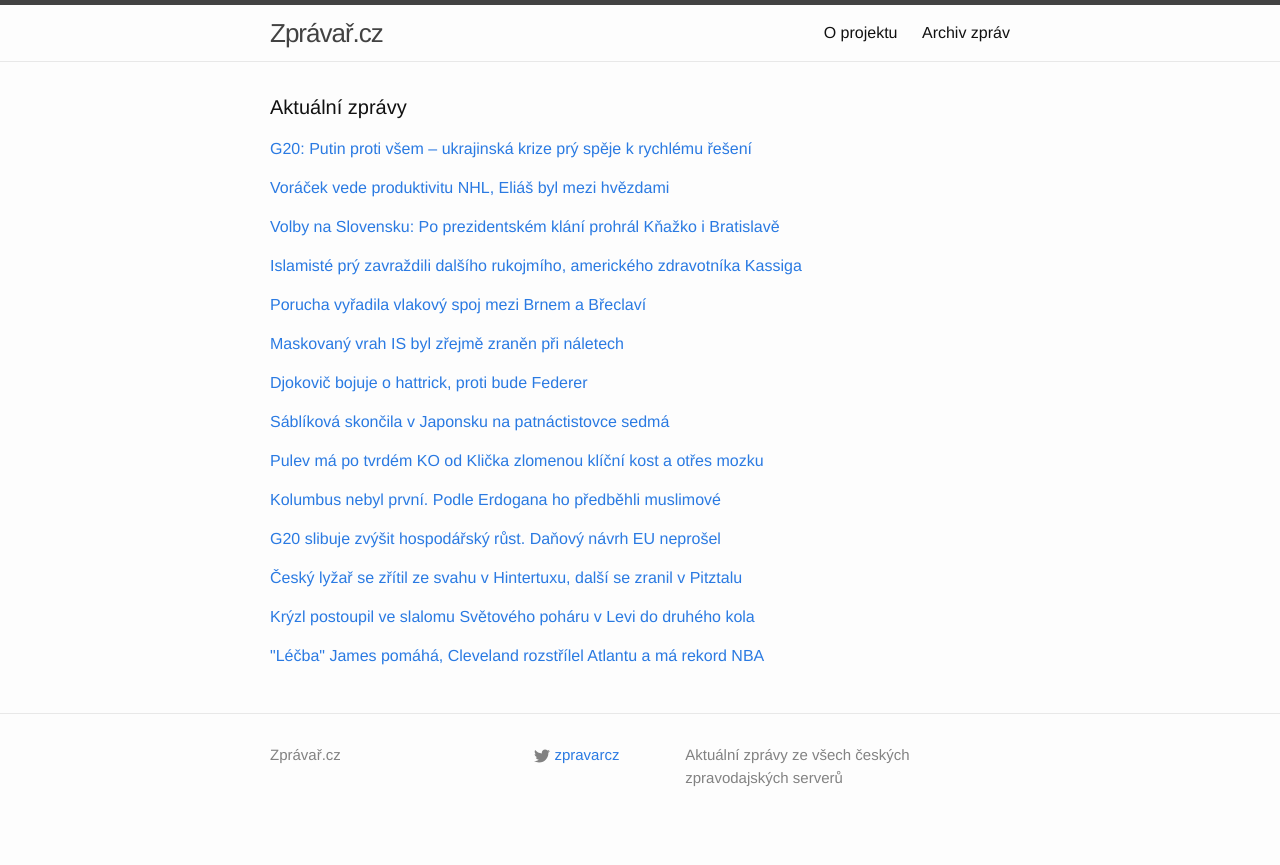
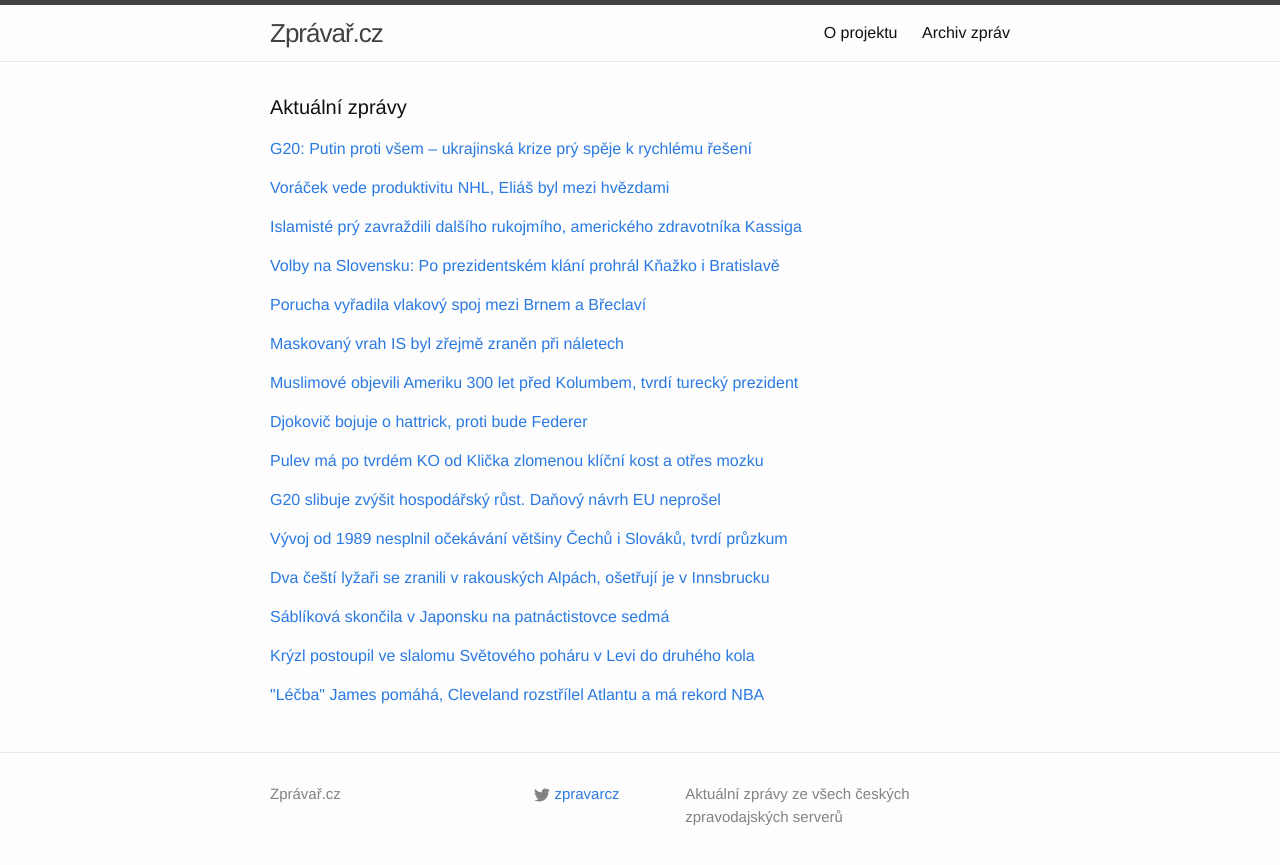
Before and after one commit to adliska/zpravar, a Jekyll site: the page built from index.html, in a window 1280 px wide. Shown: the top 865 px of the page. Built offline with Jekyll 4.4.1, drawn with Linux system fonts in a browser that asks for light colours; some of the changed lines change nothing that is shown.

Commit message:
zpravar news update

```diff
--- a/index.html
+++ b/index.html
@@ -37,8 +37,21 @@ layout: default
 <li><a href=http://sport.aktualne.cz/voracek-v-noci-zase-zaril-a-uz-vede-produktivitu-cele-nhl/r~d757d65c6d5411e4b6d20025900fea04/>Voráček v noci zase zářil a už vede produktivitu celé NHL - sport.aktualne.cz</a></li>
 <li><a href=http://sport.aktualne.cz/tlusty-a-hemsky-bodovali-jejich-tymy-vsak-prohraly/r~b3fa94a06d2311e49bec0025900fea04/>Tlustý a Hemský bodovali, jejich týmy však prohrály - sport.aktualne.cz</a></li>
 </ul>
-</div><p><a href="javascript:;" onclick="toggle_visibility('zpravy2')">Volby na Slovensku: Po prezidentském klání prohrál Kňažko i Bratislavě</a></p>
+</div><p><a href="javascript:;" onclick="toggle_visibility('zpravy2')">Islamisté prý zavraždili dalšího rukojmího, amerického zdravotníka Kassiga</a></p>
 <div id="zpravy2" style="display:none">
+<ul>
+<li><a href=http://zpravy.e15.cz/zahranicni/udalosti/islamiste-pry-zavrazdili-dalsiho-rukojmiho-americkeho-zdravotnika-kassiga-1137507>Islamisté prý zavraždili dalšího rukojmího, amerického zdravotníka Kassiga - zpravy.e15.cz</a></li>
+<li><a href=http://zpravy.e15.cz/zahranicni/udalosti/islamiste-pry-stali-dalsiho-rukojmiho-americkeho-zdravotnika-kassiga-1137507>Islamisté prý sťali dalšího rukojmího, amerického zdravotníka Kassiga - zpravy.e15.cz</a></li>
+<li><a href=http://www.tyden.cz/rubriky/zahranici/asie-a-oceanie/islamiste-popravili-dalsi-rukojmi-prosby-rodicu-nepomohly_324431.html>Islamisté popravili další rukojmí. Prosby rodičů nepomohly - www.tyden.cz</a></li>
+<li><a href=http://echo24.cz/a/ikyn6>Islámský stát zavraždil dalšího rukojmího, Američana Kassiga - echo24.cz</a></li>
+<li><a href=http://zahranicni.ihned.cz/blizky-vychod/c1-63129170-islamiste-udajne-zavrazdili-dalsiho-americana-zaznam-opet-zverejnili>Islámisté údajně zavraždili dalšího Američana. Záznam opět zveřejnili - zahranicni.ihned.cz</a></li>
+<li><a href=http://www.ceskatelevize.cz/ct24/svet/292580-islamsky-stat-natocil-dalsi-vrazdu-obeti-je-pry-mlady-american/>Islámský stát natočil další vraždu, obětí je prý mladý Američan - www.ceskatelevize.cz</a></li>
+<li><a href=http://zpravy.aktualne.cz/zahranici/dalsi-popraveny-islamsky-stat-zverejnil-nove-video/r~0123a03a6d7611e4aff10025900fea04/>Další popravený. Islámský stát zveřejnil nové video - zpravy.aktualne.cz</a></li>
+<li><a href=http://zpravy.idnes.cz/islamsky-stat-popravil-americkeho-humanitarniho-pracovnika-petera-kassiga-17f-/zahranicni.aspx?c=A141116_103553_zahranicni_im>Islamisté zavraždili dalšího zajatce, prosby rodičů je neobměkčily - zpravy.idnes.cz</a></li>
+<li><a href=http://www.rozhlas.cz/_zprava/radikalove-z-organizace-islamsky-stat-pry-zavrazdili-dalsi-rukojmi--1421194>Radikálové z organizace Islámský stát prý zavraždili další rukojmí  - www.rozhlas.cz</a></li>
+</ul>
+</div><p><a href="javascript:;" onclick="toggle_visibility('zpravy3')">Volby na Slovensku: Po prezidentském klání prohrál Kňažko i Bratislavě</a></p>
+<div id="zpravy3" style="display:none">
 <ul>
 <li><a href=http://zpravy.e15.cz/zahranicni/politika/volby-na-slovensku-po-prezidentskem-klani-prohral-knazko-i-bratislave-1137500>Volby na Slovensku: Po prezidentském klání prohrál Kňažko i Bratislavě - zpravy.e15.cz</a></li>
 <li><a href=http://zpravy.aktualne.cz/zahranici/knazko-bratislavu-neziskal-slovaci-volili-vedeni-mest/r~dcbf40806d6d11e4b5c5002590604f2e/>Kňažko Bratislavu nezískal. Slováci volili vedení měst - zpravy.aktualne.cz</a></li>
@@ -49,19 +62,6 @@ layout: default
 <li><a href=http://www.ceskatelevize.cz/ct24/svet/292573-slovensko-ma-za-sebou-komunalni-volby-pozici-nejsilnejsi-strany-potvrdil-smer/>Slovensko má za sebou komunální volby, pozici nejsilnější strany potvrdil Smer - www.ceskatelevize.cz</a></li>
 <li><a href=http://www.ceskenoviny.cz/zpravy/zpravy/ve-volbach-v-bratislave-neuspel-primator-ftacnik-ani-knazko/1147853>Ve volbách v Bratislavě neuspěl primátor Ftáčnik ani Kňažko - www.ceskenoviny.cz</a></li>
 <li><a href=http://zpravy.idnes.cz/volby-v-bratislave-0ag-/zahranicni.aspx?c=A141116_070310_zahranicni_cen>Kňažko neuspěl po prezidentských volbách ani v boji o Bratislavu - zpravy.idnes.cz</a></li>
-</ul>
-</div><p><a href="javascript:;" onclick="toggle_visibility('zpravy3')">Islamisté prý zavraždili dalšího rukojmího, amerického zdravotníka Kassiga</a></p>
-<div id="zpravy3" style="display:none">
-<ul>
-<li><a href=http://zpravy.e15.cz/zahranicni/udalosti/islamiste-pry-zavrazdili-dalsiho-rukojmiho-americkeho-zdravotnika-kassiga-1137507>Islamisté prý zavraždili dalšího rukojmího, amerického zdravotníka Kassiga - zpravy.e15.cz</a></li>
-<li><a href=http://zpravy.e15.cz/zahranicni/udalosti/islamiste-pry-stali-dalsiho-rukojmiho-americkeho-zdravotnika-kassiga-1137507>Islamisté prý sťali dalšího rukojmího, amerického zdravotníka Kassiga - zpravy.e15.cz</a></li>
-<li><a href=http://www.tyden.cz/rubriky/zahranici/asie-a-oceanie/islamiste-popravili-dalsi-rukojmi-prosby-rodicu-nepomohly_324431.html>Islamisté popravili další rukojmí. Prosby rodičů nepomohly - www.tyden.cz</a></li>
-<li><a href=http://echo24.cz/a/ikyn6>Islámský stát zavraždil dalšího rukojmího, Američana Kassiga - echo24.cz</a></li>
-<li><a href=http://zahranicni.ihned.cz/blizky-vychod/c1-63129170-islamiste-udajne-zavrazdili-dalsiho-americana-zaznam-opet-zverejnili>Islámisté údajně zavraždili dalšího Američana. Záznam opět zveřejnili - zahranicni.ihned.cz</a></li>
-<li><a href=http://www.ceskatelevize.cz/ct24/svet/292580-islamsky-stat-natocil-dalsi-vrazdu-obeti-je-pry-mlady-american/>Islámský stát natočil další vraždu, obětí je prý mladý Američan - www.ceskatelevize.cz</a></li>
-<li><a href=http://zpravy.aktualne.cz/zahranici/dalsi-popraveny-islamsky-stat-zverejnil-nove-video/r~0123a03a6d7611e4aff10025900fea04/>Další popravený. Islámský stát zveřejnil nové video - zpravy.aktualne.cz</a></li>
-<li><a href=http://zpravy.idnes.cz/islamsky-stat-popravil-americkeho-humanitarniho-pracovnika-petera-kassiga-17f-/zahranicni.aspx?c=A141116_103553_zahranicni_im>Islamisté zavraždili dalšího zajatce, prosby rodičů je neobměkčily - zpravy.idnes.cz</a></li>
-<li><a href=http://www.rozhlas.cz/_zprava/radikalove-z-organizace-islamsky-stat-pry-zavrazdili-dalsi-rukojmi--1421194>Radikálové z organizace Islámský stát prý zavraždili další rukojmí  - www.rozhlas.cz</a></li>
 </ul>
 </div><p><a href="javascript:;" onclick="toggle_visibility('zpravy4')">Porucha vyřadila vlakový spoj mezi Brnem a Břeclaví</a></p>
 <div id="zpravy4" style="display:none">
@@ -82,22 +82,23 @@ layout: default
 <li><a href=http://www.novinky.cz/zahranicni/blizky-a-stredni-vychod/353641-pri-naletu-na-pozice-islamskeho-statu-byl-zranen-i-vrah-zapadnich-rukojmich.html>Při náletu na pozice Islámského státu byl zraněn i vrah západních rukojmích - www.novinky.cz</a></li>
 <li><a href=http://www.ceskenoviny.cz/zpravy/zpravy/vrah-zapadnich-rukojmich-islamskeho-statu-byl-pry-zranen/1147849>Vrah západních rukojmích Islámského státu byl prý zraněn - www.ceskenoviny.cz</a></li>
 </ul>
-</div><p><a href="javascript:;" onclick="toggle_visibility('zpravy6')">Djokovič bojuje o hattrick, proti bude Federer</a></p>
+</div><p><a href="javascript:;" onclick="toggle_visibility('zpravy6')">Muslimové objevili Ameriku 300 let před Kolumbem, tvrdí turecký prezident</a></p>
 <div id="zpravy6" style="display:none">
+<ul>
+<li><a href=http://www.novinky.cz/zahranicni/353664-muslimove-objevili-ameriku-300-let-pred-kolumbem-tvrdi-turecky-prezident.html>Muslimové objevili Ameriku 300 let před Kolumbem, tvrdí turecký prezident - www.novinky.cz</a></li>
+<li><a href=http://zpravy.aktualne.cz/zahranici/kolumbus-nebyl-prvni-podle-erdogana-ho-predbehli-muslimove/r~03917f8a6d7211e4845a002590604f2e/>Kolumbus nebyl první. Podle Erdogana ho předběhli muslimové - zpravy.aktualne.cz</a></li>
+<li><a href=http://zahranicni.ihned.cz/blizky-vychod/c1-63128770-ameriku-objevili-muslimove-prohlasil-turecky-prezident-erdogan>Ameriku objevili muslimové, prohlásil turecký prezident Erdogan - zahranicni.ihned.cz</a></li>
+<li><a href=http://zpravy.e15.cz/zahranicni/udalosti/muslimove-byli-v-americe-pred-kolumbem-tvrdi-turecky-prezident-1137495>Muslimové byli v Americe před Kolumbem, tvrdí turecký prezident - zpravy.e15.cz</a></li>
+<li><a href=http://zpravy.idnes.cz/erdogan-tvrdi-ze-ameriku-objevili-muslimove-fmr-/zahranicni.aspx?c=A141116_075257_zahranicni_cen>Muslimové objevili Ameriku, říká turecký prezident s odvoláním na Kolumba - zpravy.idnes.cz</a></li>
+</ul>
+</div><p><a href="javascript:;" onclick="toggle_visibility('zpravy7')">Djokovič bojuje o hattrick, proti bude Federer</a></p>
+<div id="zpravy7" style="display:none">
 <ul>
 <li><a href=http://www.tyden.cz/rubriky/sport/tenis/djokovic-bojuje-o-hattrick-proti-bude-federer_324429.html>Djokovič bojuje o hattrick, proti bude Federer - www.tyden.cz</a></li>
 <li><a href=http://sport.aktualne.cz/velke-finale-je-tu-zabrani-federer-djokovicovi-v-hattricku/r~99aad4e06d1c11e4b6d20025900fea04/>Velké finále je tu. Zabrání Federer Djokovičovi v hattricku? - sport.aktualne.cz</a></li>
 <li><a href=http://sport.idnes.cz/tenis-turnaj-mistru-federer-wawrinka-d80-/tenis.aspx?c=A141116_073439_tenis_rou>Mečboly, spory, obrat. Epický boj parťáků. Federer: Měl jsem štěstí - sport.idnes.cz</a></li>
 <li><a href=http://www.rozhlas.cz/_zprava/djokovic-a-federer-se-utkaji-ve-finale-londynskeho-turnaje-mistru--1421099>Djokovič a Federer se utkají ve finále londýnského Turnaje mistrů - www.rozhlas.cz</a></li>
 <li><a href=http://www.sportovninoviny.cz/zpravy/djokovic-a-federer-se-utkaji-ve-finale-turnaje-mistru/1147755>Djokovič a Federer se utkají ve finále Turnaje mistrů - www.sportovninoviny.cz</a></li>
-</ul>
-</div><p><a href="javascript:;" onclick="toggle_visibility('zpravy7')">Sáblíková skončila v Japonsku na patnáctistovce sedmá</a></p>
-<div id="zpravy7" style="display:none">
-<ul>
-<li><a href=http://www.sportovninoviny.cz/zpravy/sablikova-skoncila-v-japonsku-na-patnactistovce-sedma/1147868>Sáblíková skončila v Japonsku na patnáctistovce sedmá - www.sportovninoviny.cz</a></li>
-<li><a href=http://www.denik.cz/zimni_sporty/sablikova-byla-na-1500-m-sedma-erbanove-na-petistovce-unikla-desitka-20141116.html>Sáblíková byla na 1500 m sedmá, Erbanové na pětistovce unikla desítka - www.denik.cz</a></li>
-<li><a href=http://sport.aktualne.cz/sablikova-skoncila-na-v-japonsku-na-patnactistovce-sedma/r~3df047766d6611e4845a002590604f2e/>Sáblíková skončila na v Japonsku na patnáctistovce sedmá - sport.aktualne.cz</a></li>
-<li><a href=http://www.sportovninoviny.cz/zpravy/sablikova-skoncila-na-sp-v-japonsku-na-patnactistovce-sedma/1147868>Sáblíková skončila na SP v Japonsku na patnáctistovce sedmá - www.sportovninoviny.cz</a></li>
 </ul>
 </div><p><a href="javascript:;" onclick="toggle_visibility('zpravy8')">Pulev má po tvrdém KO od Klička zlomenou klíční kost a otřes mozku</a></p>
 <div id="zpravy8" style="display:none">
@@ -107,38 +108,47 @@ layout: default
 <li><a href=http://www.sportovninoviny.cz/zpravy/pulev-ma-po-ko-od-klicka-zlomenou-licni-kost-a-otres-mozku/1147901>Pulev má po KO od Klička zlomenou lícní kost a otřes mozku - www.sportovninoviny.cz</a></li>
 <li><a href=http://www.rozhlas.cz/_zprava/klicko-knokautoval-puleva-a-posedmnacte-obhajil-mistrovsky-pas--1421175>Kličko knokautoval Puleva a posedmnácté obhájil mistrovský pás - www.rozhlas.cz</a></li>
 </ul>
-</div><p><a href="javascript:;" onclick="toggle_visibility('zpravy9')">Kolumbus nebyl první. Podle Erdogana ho předběhli muslimové</a></p>
+</div><p><a href="javascript:;" onclick="toggle_visibility('zpravy9')">G20 slibuje zvýšit hospodářský růst. Daňový návrh EU neprošel</a></p>
 <div id="zpravy9" style="display:none">
-<ul>
-<li><a href=http://zpravy.aktualne.cz/zahranici/kolumbus-nebyl-prvni-podle-erdogana-ho-predbehli-muslimove/r~03917f8a6d7211e4845a002590604f2e/>Kolumbus nebyl první. Podle Erdogana ho předběhli muslimové - zpravy.aktualne.cz</a></li>
-<li><a href=http://zahranicni.ihned.cz/blizky-vychod/c1-63128770-ameriku-objevili-muslimove-prohlasil-turecky-prezident-erdogan>Ameriku objevili muslimové, prohlásil turecký prezident Erdogan - zahranicni.ihned.cz</a></li>
-<li><a href=http://zpravy.e15.cz/zahranicni/udalosti/muslimove-byli-v-americe-pred-kolumbem-tvrdi-turecky-prezident-1137495>Muslimové byli v Americe před Kolumbem, tvrdí turecký prezident - zpravy.e15.cz</a></li>
-<li><a href=http://zpravy.idnes.cz/erdogan-tvrdi-ze-ameriku-objevili-muslimove-fmr-/zahranicni.aspx?c=A141116_075257_zahranicni_cen>Muslimové objevili Ameriku, říká turecký prezident s odvoláním na Kolumba - zpravy.idnes.cz</a></li>
-</ul>
-</div><p><a href="javascript:;" onclick="toggle_visibility('zpravy10')">G20 slibuje zvýšit hospodářský růst. Daňový návrh EU neprošel</a></p>
-<div id="zpravy10" style="display:none">
 <ul>
 <li><a href=http://zpravy.e15.cz/zahranicni/ekonomika/g20-slibuje-zvysit-hospodarsky-rust-danovy-navrh-eu-neprosel-1137505>G20 slibuje zvýšit hospodářský růst. Daňový návrh EU neprošel - zpravy.e15.cz</a></li>
 <li><a href=http://www.denik.cz/ekonomika/g20-si-stanovila-cil-rust-ekonomik-o-2-1-procenta-v-pristich-peti-letech-2014111.html>G20 si stanovila cíl: růst ekonomik o 2,1 procenta v příštích pěti letech - www.denik.cz</a></li>
 <li><a href=http://www.financninoviny.cz/zpravodajstvi/zpravy/g20-chce-dosahnout-rustu-svych-ekonomik-o-2-1-procenta/1147866>G20 chce dosáhnout růstu svých ekonomik o 2,1 procenta - www.financninoviny.cz</a></li>
 <li><a href=http://byznys.ihned.cz/zpravodajstvi-svet/c1-63128560-g20-podpori-rust-ekonomik-posilit-maji-o-2-1-procenta-do-peti-let>G20 podpoří růst ekonomik, posílit mají o 2,1 procenta do pěti let - byznys.ihned.cz</a></li>
 </ul>
-</div><p><a href="javascript:;" onclick="toggle_visibility('zpravy11')">Český lyžař se zřítil ze svahu v Hintertuxu, další se zranil v Pitztalu</a></p>
+</div><p><a href="javascript:;" onclick="toggle_visibility('zpravy10')">Vývoj od 1989 nesplnil očekávání většiny Čechů i Slováků, tvrdí průzkum </a></p>
+<div id="zpravy10" style="display:none">
+<ul>
+<li><a href=http://www.lidovky.cz/vyvoj-od-1989-nesplnil-ocekavani-vetsiny-cechu-i-slovaku-tvrdi-pruzkum-1kj-/zpravy-domov.aspx?c=A141116_133120_ln_domov_mct>Vývoj od 1989 nesplnil očekávání většiny Čechů i Slováků, tvrdí průzkum  - www.lidovky.cz</a></li>
+<li><a href=http://zpravy.idnes.cz/nesplnena-ocekavani-cechu-a-slovaku-d6x-/domaci.aspx?c=A141116_132102_domaci_cen>Čekali jsme víc, říká většina Čechů a Slováků 25 let po Listopadu - zpravy.idnes.cz</a></li>
+<li><a href=http://echo24.cz/a/inb4N>Vývoj od 1989 zklamal 54 % Čechů a 70 %  Slováků - echo24.cz</a></li>
+<li><a href=http://www.ceskenoviny.cz/zpravy/zpravy/pruzkum-vyvoj-od-1989-nesplnil-ocekavani-vetsiny-cechu-i-slovaku/1147913>Průzkum: Vývoj od 1989 nesplnil očekávání většiny Čechů i Slováků - www.ceskenoviny.cz</a></li>
+</ul>
+</div><p><a href="javascript:;" onclick="toggle_visibility('zpravy11')">Dva čeští lyžaři se zranili v rakouských Alpách, ošetřují je v Innsbrucku </a></p>
 <div id="zpravy11" style="display:none">
 <ul>
+<li><a href=http://www.lidovky.cz/dva-cesti-lyzari-se-zranili-v-rakouskych-alpach-osetruji-je-v-innsbrucku-1qc-/zpravy-svet.aspx?c=A141116_130744_ln_zahranici_mct>Dva čeští lyžaři se zranili v rakouských Alpách, ošetřují je v Innsbrucku  - www.lidovky.cz</a></li>
 <li><a href=http://zpravy.idnes.cz/zraneni-cesti-lyzari-v-alpach-d2g-/zahranicni.aspx?c=A141116_120025_zahranicni_cen>Český lyžař se zřítil ze svahu v Hintertuxu, další se zranil v Pitztalu - zpravy.idnes.cz</a></li>
 <li><a href=http://www.novinky.cz/zahranicni/evropa/353652-v-alpach-se-zranili-dva-cesti-lyzari-jeden-se-zritil-ze-svahu.html>V Alpách se zranili dva čeští lyžaři, jeden se zřítil ze svahu - www.novinky.cz</a></li>
 <li><a href=http://zpravy.aktualne.cz/v-rakouskych-alpach-se-vazne-zranili-dva-cesti-lyzari/r~8c39e49a6d7b11e4833a0025900fea04/>V rakouských Alpách se vážně zranili dva čeští lyžaři - zpravy.aktualne.cz</a></li>
 </ul>
-</div><p><a href="javascript:;" onclick="toggle_visibility('zpravy12')">Krýzl postoupil ve slalomu Světového poháru v Levi do druhého kola</a></p>
+</div><p><a href="javascript:;" onclick="toggle_visibility('zpravy12')">Sáblíková skončila v Japonsku na patnáctistovce sedmá</a></p>
 <div id="zpravy12" style="display:none">
+<ul>
+<li><a href=http://www.sportovninoviny.cz/zpravy/sablikova-skoncila-v-japonsku-na-patnactistovce-sedma/1147868>Sáblíková skončila v Japonsku na patnáctistovce sedmá - www.sportovninoviny.cz</a></li>
+<li><a href=http://www.denik.cz/zimni_sporty/sablikova-byla-na-1500-m-sedma-erbanove-na-petistovce-unikla-desitka-20141116.html>Sáblíková byla na 1500 m sedmá, Erbanové na pětistovce unikla desítka - www.denik.cz</a></li>
+<li><a href=http://sport.aktualne.cz/sablikova-skoncila-na-v-japonsku-na-patnactistovce-sedma/r~3df047766d6611e4845a002590604f2e/>Sáblíková skončila na v Japonsku na patnáctistovce sedmá - sport.aktualne.cz</a></li>
+<li><a href=http://www.sportovninoviny.cz/zpravy/sablikova-skoncila-na-sp-v-japonsku-na-patnactistovce-sedma/1147868>Sáblíková skončila na SP v Japonsku na patnáctistovce sedmá - www.sportovninoviny.cz</a></li>
+</ul>
+</div><p><a href="javascript:;" onclick="toggle_visibility('zpravy13')">Krýzl postoupil ve slalomu Světového poháru v Levi do druhého kola</a></p>
+<div id="zpravy13" style="display:none">
 <ul>
 <li><a href=http://sport.idnes.cz/lyzovani-slalom-sp-kryzl-0h9-/lyzovani.aspx?c=A141116_120618_lyzovani_rou>Krýzl postoupil ve slalomu Světového poháru v Levi do druhého kola - sport.idnes.cz</a></li>
 <li><a href=http://www.denik.cz/zimni_sporty/kryzl-utoci-v-uvodnim-slalomu-sp-na-body-jako-posledni-prosel-do-2-kola-20141116.html>Krýzl útočí v prvním slalomu SP na body, jako poslední prošel do 2. kola - www.denik.cz</a></li>
 <li><a href=http://www.sportovninoviny.cz/zpravy/kryzl-postoupil-ve-slalomu-sp-v-levi-do-druheho-kola/1147905>Krýzl postoupil ve slalomu SP v Levi do druhého kola - www.sportovninoviny.cz</a></li>
 </ul>
-</div><p><a href="javascript:;" onclick="toggle_visibility('zpravy13')">"Léčba" James pomáhá, Cleveland rozstřílel Atlantu a má rekord NBA</a></p>
-<div id="zpravy13" style="display:none">
+</div><p><a href="javascript:;" onclick="toggle_visibility('zpravy14')">"Léčba" James pomáhá, Cleveland rozstřílel Atlantu a má rekord NBA</a></p>
+<div id="zpravy14" style="display:none">
 <ul>
 <li><a href=http://www.denik.cz/ostatni_sport/lecba-james-pomaha-cleveland-rozstrilel-atlantu-a-ma-rekord-nba-20141116.html>"Léčba" James pomáhá, Cleveland rozstřílel Atlantu a má rekord NBA - www.denik.cz</a></li>
 <li><a href=http://sport.idnes.cz/basketbal-nba-rekord-zpravodajstvi-d6j-/basket.aspx?c=A141116_095300_sport-basket_rou>Cleveland rozstřílel trojkami Atlantu a má rekord zámořské NBA - sport.idnes.cz</a></li>
```
